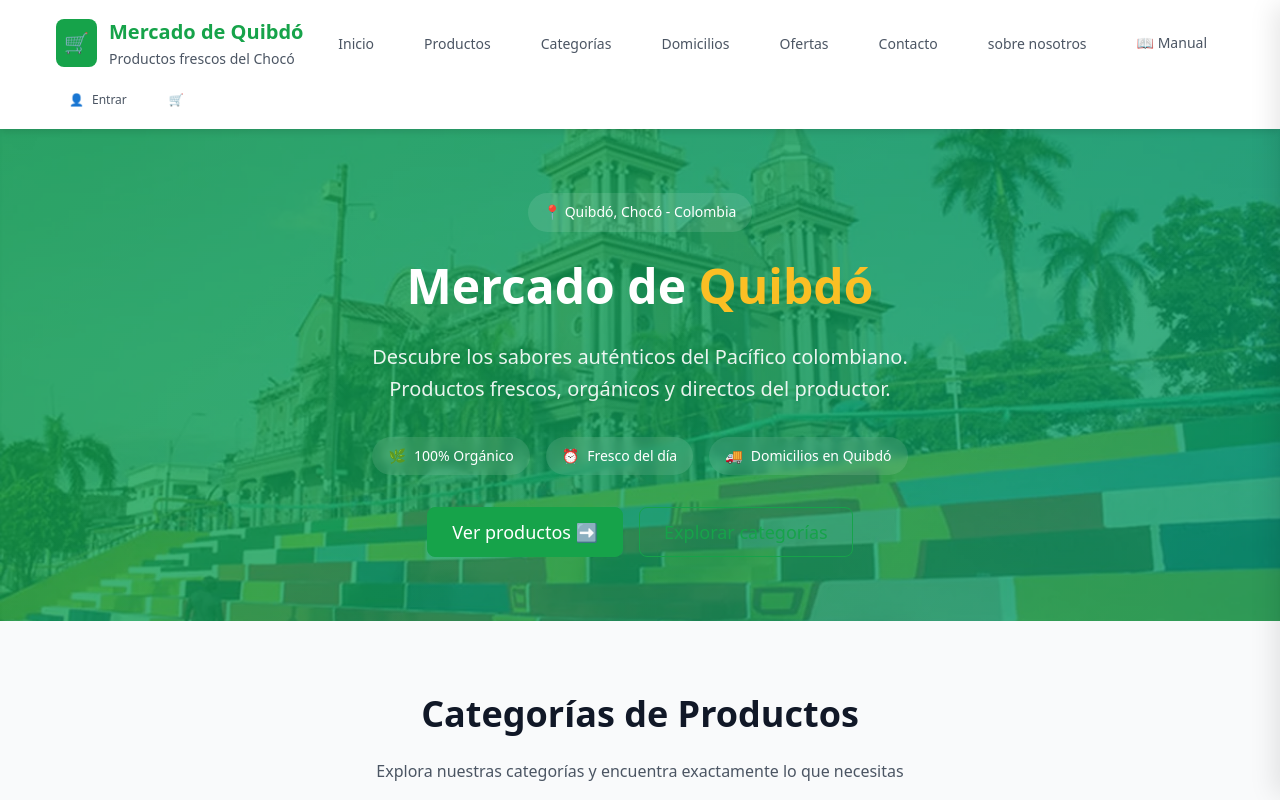
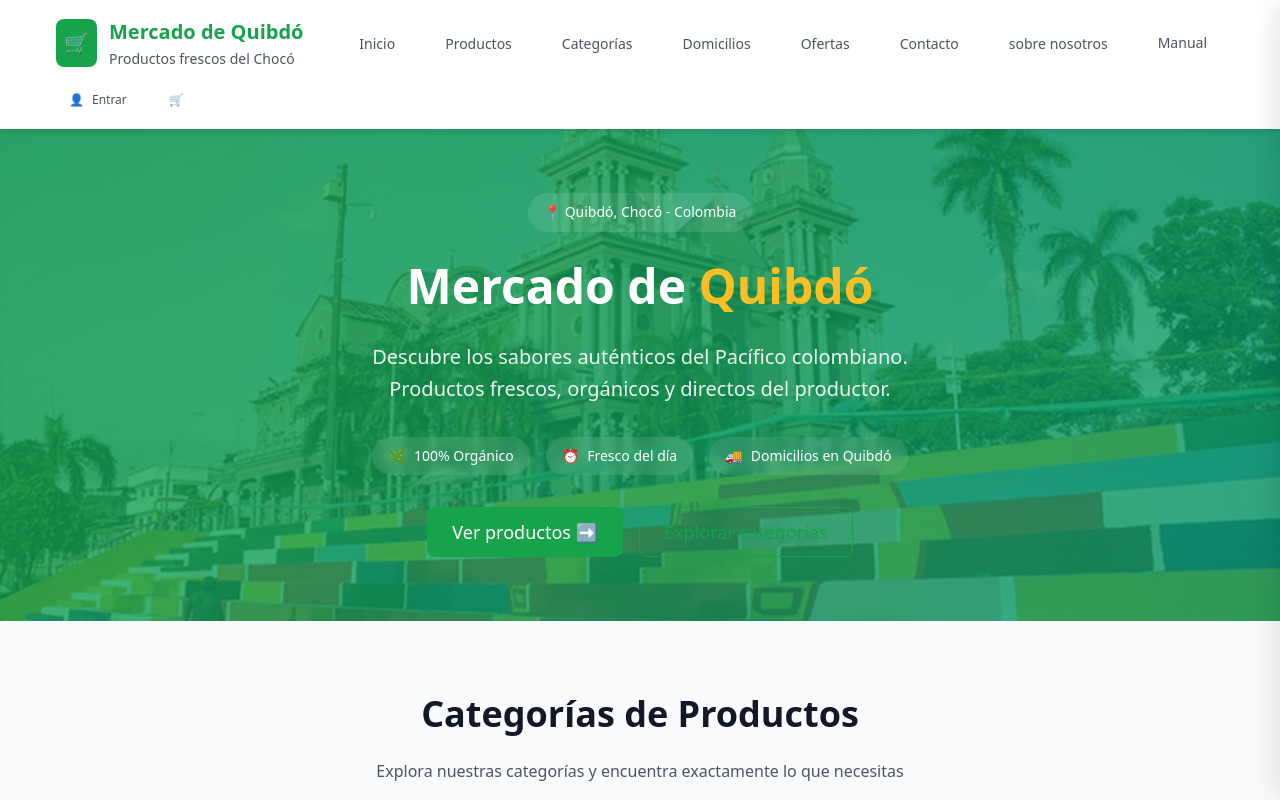
Before and after one commit to luisalexandermm/agromarket, a plain HTML site: page index.html in a window 1280 px wide. Shown: the top 800 px of the page. Drawn offline with Linux system fonts and the light colour scheme.

Commit message:
CORRECION

```diff
--- a/index.html
+++ b/index.html
@@ -38,7 +38,7 @@
                         <button class="btn btn-ghost" onclick="navigateToSection('ofertas')">Ofertas</button>
                         <button class="btn btn-ghost" onclick="navigateToSection('contacto')">Contacto</button>
                         <button class="btn btn-ghost" onclick="navigateToSection('sobre nosotros')">sobre nosotros</button>
-                        <a href="manual.html" class="btn btn-ghost" style="text-decoration: none; display: inline-flex; align-items: center;">📖 Manual</a>
+                        <a href="manual.html" class="btn btn-ghost" style="text-decoration: none; display: inline-flex; align-items: center;"> Manual</a>
                     </nav>
 
                     <!-- Usuario y Carrito -->
```
